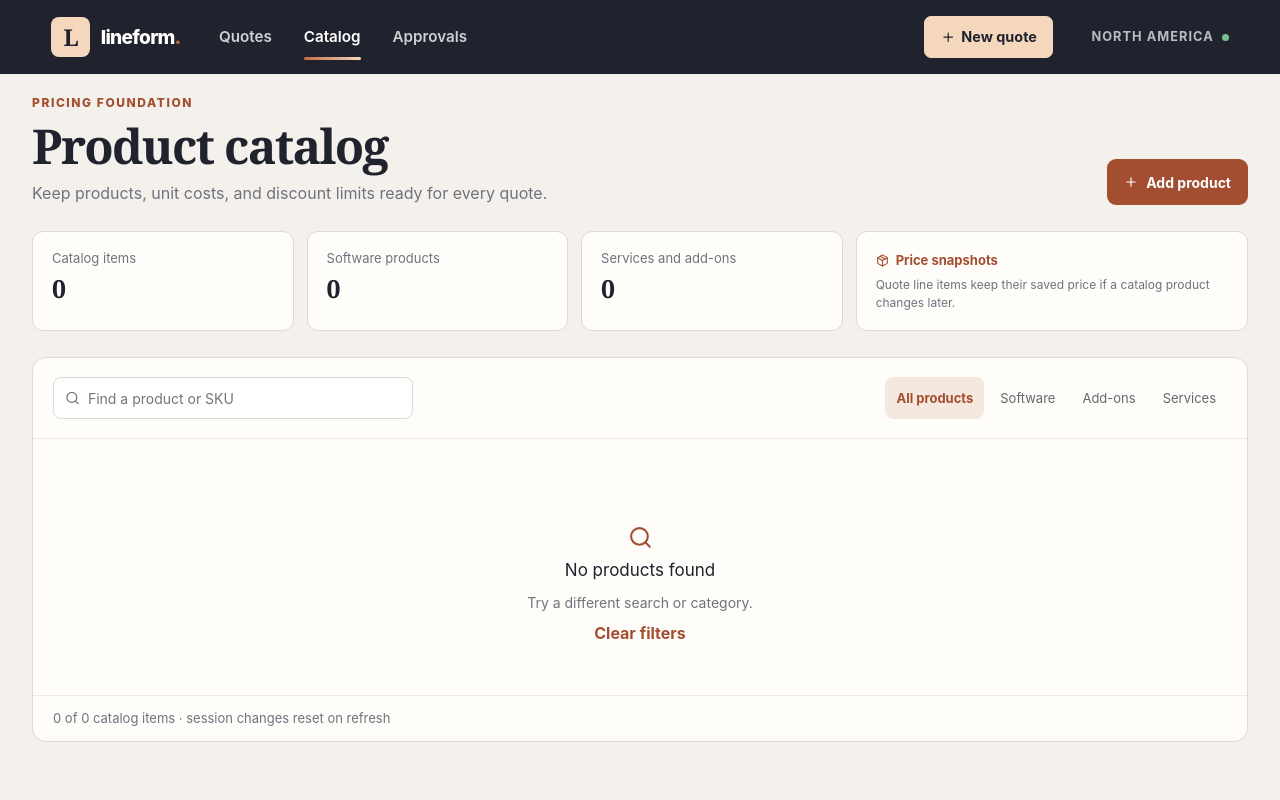
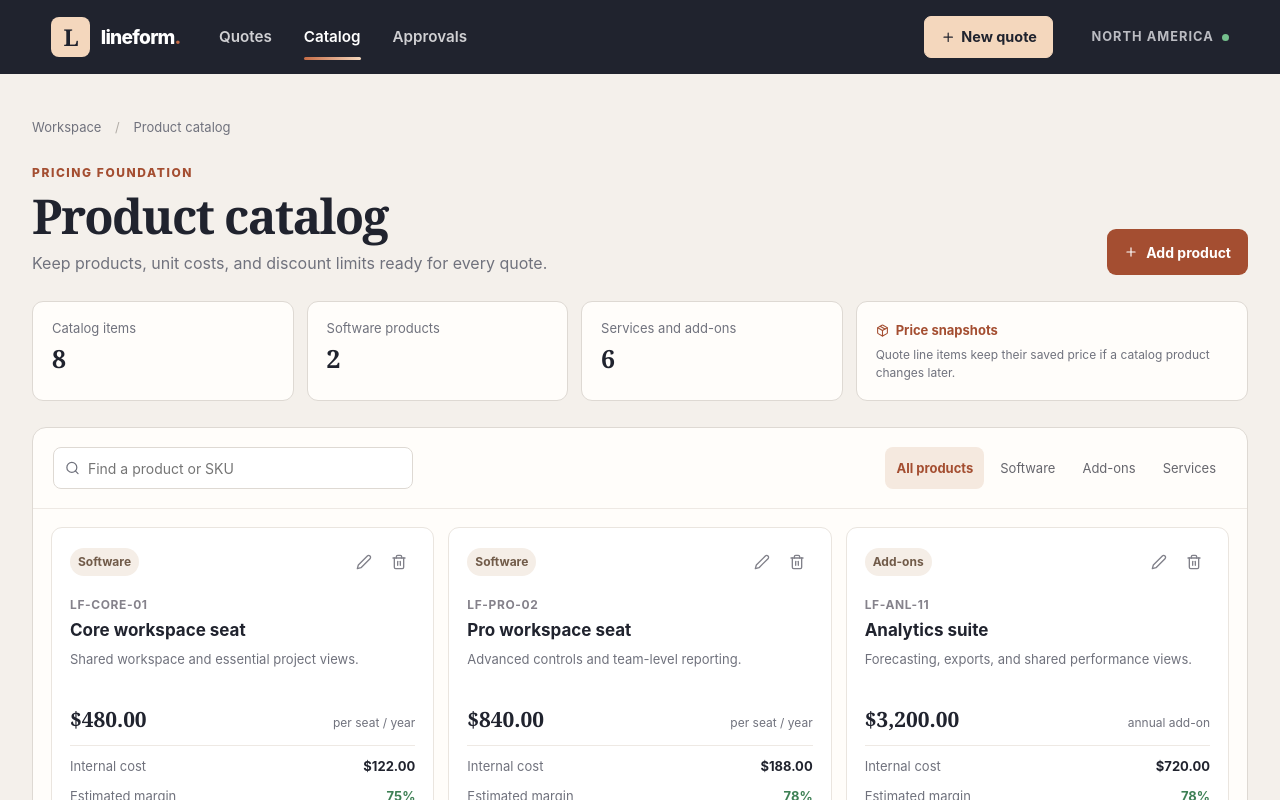
Before and after one commit to a2rp/sales-quoting-cpq, a React (Vite) app: page /catalog in a window 1280 px wide. Shown: the top 800 px of the page. Built offline with nearby package versions, Linux system fonts and the light colour scheme.

Commit message:
feat: add lazy route loading and app navigation

```diff
--- a/src/App.jsx
+++ b/src/App.jsx
@@ -1,21 +1,17 @@
-import { useCallback, useEffect, useMemo, useState } from "react";
-import { Navigate, Route, Routes, useLocation, useNavigate } from "react-router-dom";
-import { quoteSeed } from "./data/quotes";
+import { useCallback, useEffect, useState } from "react";
+import { useLocation, useNavigate } from "react-router-dom";
+import { catalogSeed, quoteSeed } from "./data/quotes";
 import Header from "./components/header";
 import Footer from "./components/footer";
 import Modal from "./components/modal";
 import Toast from "./components/toast";
 import ConfirmationDialog from "./components/confirmationDialog";
-import QuotesPage from "./pages/quotes";
-import QuoteBuilderPage from "./pages/quoteBuilder";
-import CatalogPage from "./pages/catalog";
-import ApprovalsPage from "./pages/approvals";
-import NotFoundPage from "./pages/notFound";
+import AppRoutes from "./AppRoutes";
 import styles from "./app.module.css";
 
 const App = () => {
   const [quotes, setQuotes] = useState(quoteSeed);
-  const [catalog, setCatalog] = useState([]);
+  const [catalog, setCatalog] = useState(catalogSeed);
   const [toast, setToast] = useState(null);
   const [createOpen, setCreateOpen] = useState(false);
   const [deleteQuote, setDeleteQuote] = useState(null);
@@ -48,35 +44,27 @@ const App = () => {
     notify(`${newQuote.number} created. Add products to configure pricing.`);
     navigate(`/quotes/${id}`);
   };
-  const updateQuote = (updated) => setQuotes((current) => current.map((quote) => quote.id === updated.id ? updated : quote));
-  const duplicateQuote = (quote) => {
+  const updateQuote = useCallback((updated) => setQuotes((current) => current.map((quote) => quote.id === updated.id ? updated : quote)), []);
+  const duplicateQuote = useCallback((quote) => {
     const id = `quote-${Date.now()}`;
-    const clone = { ...quote, id, number: `LF-${Math.max(1042, ...quotes.map((item) => Number(item.number.replace("LF-", ""))) + 1)}`, title: `${quote.title} copy`, status: "Draft", created: new Date().toLocaleDateString("en-US", { month: "short", day: "2-digit", year: "numeric" }), items: quote.items.map((item) => ({ ...item, id: `${item.id}-copy-${Date.now()}` })) };
+    const nextNumber = Math.max(1042, ...quotes.map((item) => Number(item.number.replace("LF-", "")))) + 1;
+    const clone = { ...quote, id, number: `LF-${nextNumber}`, title: `${quote.title} copy`, status: "Draft", created: new Date().toLocaleDateString("en-US", { month: "short", day: "2-digit", year: "numeric" }), items: quote.items.map((item) => ({ ...item, id: `${item.id}-copy-${Date.now()}` })) };
     setQuotes((current) => [clone, ...current]);
     notify(`${clone.number} duplicated as a draft.`);
     navigate(`/quotes/${id}`);
-  };
+  }, [navigate, notify, quotes]);
   const confirmDeleteQuote = () => {
     setQuotes((current) => current.filter((quote) => quote.id !== deleteQuote.id));
     setDeleteQuote(null);
     notify(`${deleteQuote.number} was removed.`);
     if (location.pathname === `/quotes/${deleteQuote.id}`) navigate("/quotes");
   };
-  const routeProps = useMemo(() => ({ quotes, catalog, setCatalog, updateQuote, duplicateQuote, onDeleteQuote: setDeleteQuote, notify }), [quotes, catalog, notify]);
+  const routeProps = { quotes, catalog, setCatalog, updateQuote, duplicateQuote, onDeleteQuote: setDeleteQuote, notify };
 
   return (
     <div className={styles.app}>
       <Header onNewQuote={() => setCreateOpen(true)} />
-      <main className={styles.main}>
-        <Routes>
-          <Route path="/" element={<Navigate to="/quotes" replace />} />
-          <Route path="/quotes" element={<QuotesPage {...routeProps} onNewQuote={() => setCreateOpen(true)} />} />
-          <Route path="/quotes/:quoteId" element={<QuoteBuilderPage {...routeProps} />} />
-          <Route path="/catalog" element={<CatalogPage {...routeProps} />} />
-          <Route path="/approvals" element={<ApprovalsPage {...routeProps} />} />
-          <Route path="*" element={<NotFoundPage />} />
-        </Routes>
-      </main>
+      <main className={styles.main}><AppRoutes {...routeProps} onNewQuote={() => setCreateOpen(true)} /></main>
       <Footer />
       <Toast toast={toast} onClose={() => setToast(null)} />
       <Modal isOpen={createOpen} title="Start a new quote" description="Set the customer and purpose. You can add products in the quote builder." onClose={() => { setCreateOpen(false); setFormError(""); }} size="medium">
--- /dev/null
+++ b/src/AppRoutes.jsx
@@ -0,0 +1,22 @@
+import { lazy, Suspense } from "react";
+import { Navigate, Route, Routes, useLocation } from "react-router-dom";
+import Loading from "./components/loading";
+
+const QuotesPage = lazy(() => import("./pages/quotes"));
+const QuoteBuilderPage = lazy(() => import("./pages/quoteBuilder"));
+const CatalogPage = lazy(() => import("./pages/catalog"));
+const ApprovalsPage = lazy(() => import("./pages/approvals"));
+const NotFoundPage = lazy(() => import("./pages/notFound"));
+
+const AppRoutes = (props) => {
+  const location = useLocation();
+  return <Suspense fallback={<Loading />}><Routes key={location.pathname}>
+    <Route path="/" element={<Navigate to="/quotes" replace />} />
+    <Route path="/quotes" element={<QuotesPage {...props} />} />
+    <Route path="/quotes/:quoteId" element={<QuoteBuilderPage {...props} />} />
+    <Route path="/catalog" element={<CatalogPage {...props} />} />
+    <Route path="/approvals" element={<ApprovalsPage {...props} />} />
+    <Route path="*" element={<NotFoundPage />} />
+  </Routes></Suspense>;
+};
+export default AppRoutes;
--- a/src/app.module.css
+++ b/src/app.module.css
@@ -1,13 +1 @@
-.app { min-height: 100vh; display: flex; flex-direction: column; }
-.main { width: min(1320px, calc(100% - 64px)); margin: 0 auto; padding: 48px 0 80px; flex: 1; }
-.createForm { display: grid; gap: 18px; }
-.createForm label { display: grid; gap: 8px; color: var(--color-ink); font-size: 14px; font-weight: 650; }
-.createForm input { width: 100%; min-height: 46px; padding: 0 13px; border: 1px solid var(--color-line); border-radius: 9px; background: #fff; font-weight: 450; }
-.createForm input:focus { outline: 2px solid rgb(198 108 70 / 35%); border-color: var(--color-copper); }
-.formRow { display: grid; grid-template-columns: 1fr 1fr; gap: 14px; }
-.formError { color: var(--color-error); font-size: 14px; }
-.formActions { display: flex; justify-content: flex-end; gap: 10px; padding-top: 6px; }
-.primaryButton,.secondaryButton { min-height: 44px; padding: 0 18px; border: 1px solid transparent; border-radius: 9px; font-size: 14px; font-weight: 700; }
-.primaryButton { color: white; background: var(--color-copper-dark); }
-.secondaryButton { color: var(--color-ink); background: white; border-color: var(--color-line); }
-@media (max-width: 640px) { .main { width: min(100% - 32px, 1320px); padding: 32px 0 56px; } .formRow { grid-template-columns: 1fr; } }
+.main { width: min(1320px, calc(100% - 64px)); margin: 0 auto; padding: 118px 0 80px; flex: 1; }
```
